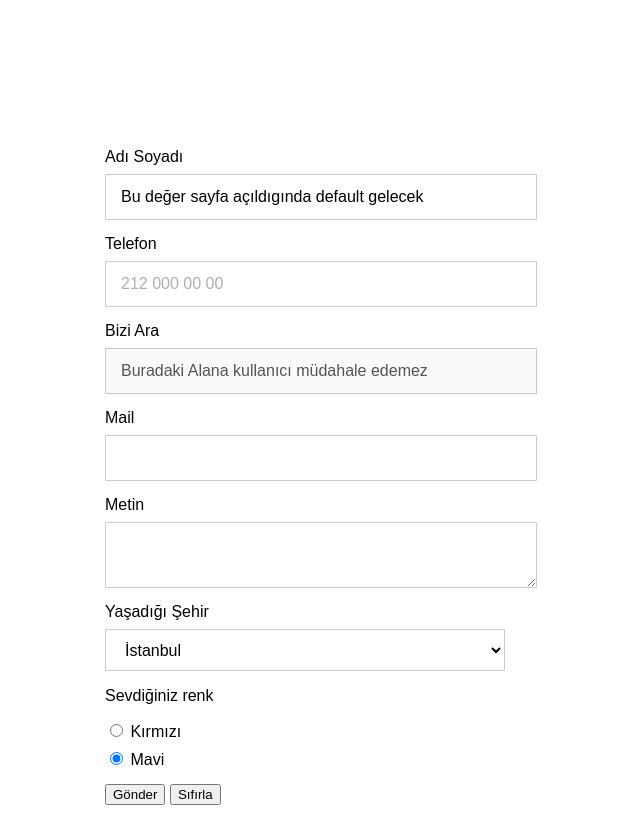
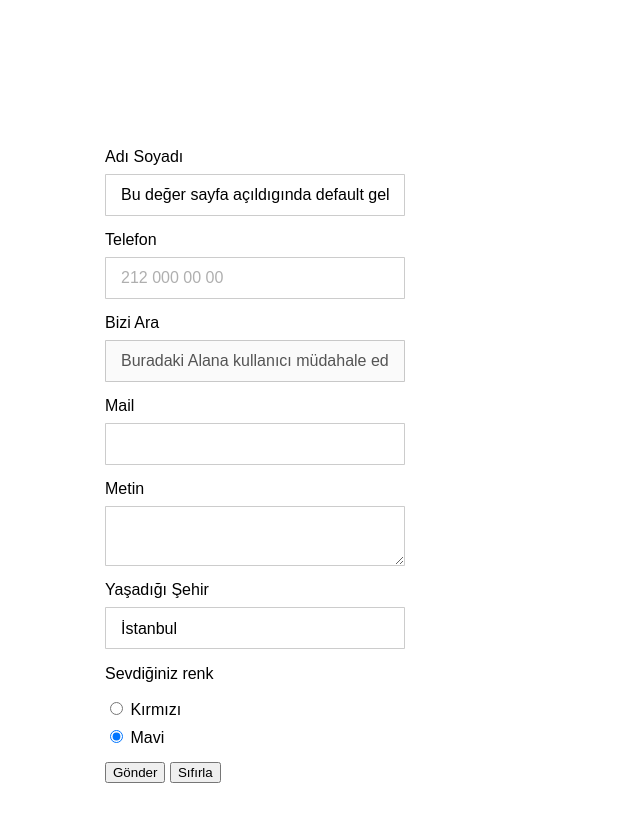
Before and after one commit to ZeynelBasaran/PROJELER, a plain HTML site: page Projeler/BasitProjeler/FormEleman.html in a window 1280 px wide. Shown: the whole page, without its empty margins (405-1045 px from the left). Drawn offline with nearby package versions, Linux system fonts and the light colour scheme.

Commit message:
18.12.23

```diff
--- /dev/null
+++ b/Projeler/BasitProjeler/3Border-Box.css
@@ -0,0 +1,23 @@
+div {
+    width: 160px;
+    height: 80px;
+    padding: 20px;
+    border: 8px solid red;
+    background: yellow;
+}
+
+.content-box {
+    box-sizing: content-box;
+    /* Total width: 160px + (2 * 20px) + (2 * 8px) = 216px
+       Total height: 80px + (2 * 20px) + (2 * 8px) = 136px
+       Content box width: 160px
+       Content box height: 80px */
+}
+
+.border-box {
+    box-sizing: border-box;
+    /* Total width: 160px
+       Total height: 80px
+       Content box width: 160px - (2 * 20px) - (2 * 8px) = 104px
+       Content box height: 80px - (2 * 20px) - (2 * 8px) = 24px */
+}
--- a/Projeler/BasitProjeler/FormEleman.css
+++ b/Projeler/BasitProjeler/FormEleman.css
@@ -1,3 +1,6 @@
+*{
+    box-sizing: border-box;
+}
 body{
     font-family: Arial, Helvetica, sans-serif;
 }
@@ -8,6 +11,7 @@ form{
     padding-top: 140px;
 
 }
+
 label{
     display: block;
     margin: 0;
@@ -19,12 +23,13 @@ button{
 
 }
 
+
 select,
 textarea,
 input[type="text"],
 input[type="tel"],
-input[type="email"]
-{
+input[type="email"],
+select{
     display: block;
     width: 100%;
     border-radius: 1px;
@@ -43,6 +48,7 @@ textarea::placeholder{
 color:rgb(175, 175, 175)
 }
 
+
 input[type="text"]:focus,
 input[type="tel"]:focus,
 input[type="email"]:focus,
@@ -52,7 +58,7 @@ border-color:rgb(68, 176, 255)
 
 .form-row{
 margin-bottom: 15px;
-width: 400px
+width: 300px
 ;
 }
 textarea{
@@ -64,6 +70,5 @@ textarea{
 }
 select{
     background-color: white;
-    width: 100%;
-
+    -webkit-appearance: none;
 }
--- a/Projeler/BasitProjeler/FormEleman.html
+++ b/Projeler/BasitProjeler/FormEleman.html
@@ -7,7 +7,10 @@
     <meta name="viewport" content="width=device-width, initial-scale=1.0">
     <title>Document</title>
     <link rel="stylesheet" href="FormEleman.css">
-</head>
+    <link rel="stylesheet"
+        href="https://fonts.googleapis.com/css2?family=Material+Symbols+Outlined:opsz,wght,FILL,GRAD@20..48,100..700,0..1,-50..200" />
+    <link rel="stylesheet"
+        href="https://fonts.googleapis.com/css2?family=Material+Symbols+Outlined:opsz,wght,FILL,GRAD@24,400,0,0" />
 
 <body>
 
@@ -55,7 +58,7 @@
         <div class="form-row">
             <p>Sevdiğiniz renk</p>
             <label><input id=Kırmızı type="radio" name="renk" value="Kırmızı"> Kırmızı</label>
-            <label><input id=Mavi type="radio" name="renk" value="Mavi" checked> Mavi</label>
+            <label><input id="Mavi" type="radio" name="renk" value="Mavi" checked> Mavi</label>
             <!-- Buradaki name etiketi tek bir radio butonunun tıklanması istediginde aynı girilmelidir.-->
             <!--Checked etiketi varsayılan olarak tikli gelmesi için atılır-->
             <!--Radio butonununda name yerine value doldurulur-->
@@ -75,6 +78,8 @@
 
 
     </form>
+
+
 </body>
 
 </html>
```
Also changed, not shown: Projeler/BasitProjeler/3Border-Box.html (added, +29 -0 lines).
